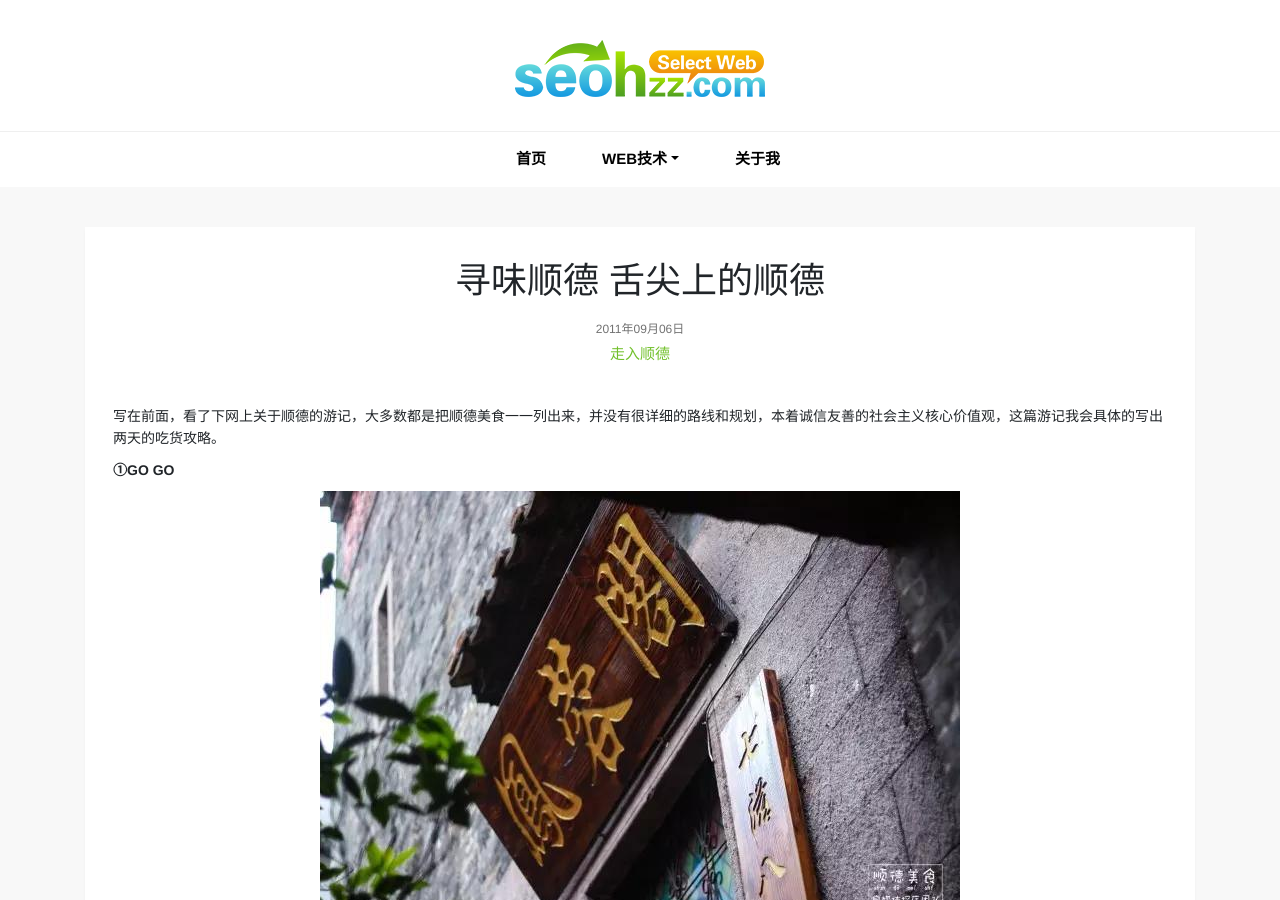
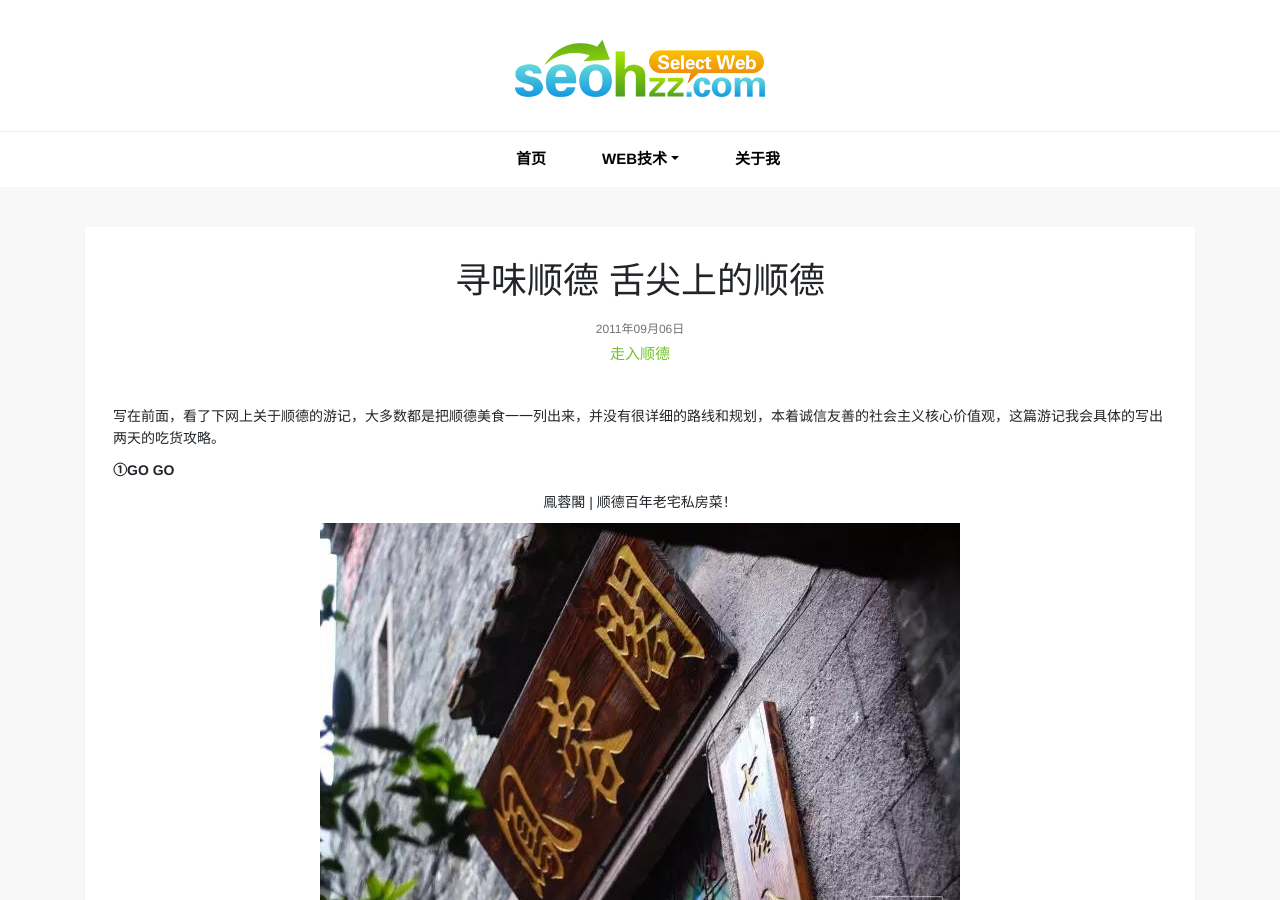
Before and after one commit to LeoQihao/LeoQihao.github.io, a Jekyll site: the page built from ueo/_posts/2011-09-06-web-read-skill.html, in a window 1280 px wide and 900 px high. Built offline with Jekyll 4.4.1, drawn with Linux system fonts in a browser that asks for light colours.

Commit message:
Update 2011-09-06-web-read-skill.html

```diff
--- a/ueo/_posts/2011-09-06-web-read-skill.html
+++ b/ueo/_posts/2011-09-06-web-read-skill.html
@@ -11,7 +11,9 @@ description: 文章的阅读性是一个对用户友好的体现，熟练运用
   两天的吃货攻略。</p>
 
 <p><b>①GO GO</b></p>
-<p align="center 鳯蓉閣 | 顺德百年老宅私房菜！"></p>
+<p align="center">
+  鳯蓉閣 | 顺德百年老宅私房菜！
+</p>
 
 <p align="center"><img class="img-fluid" alt="Select Web文章列表" src="{{ site.url }}/images/ueo/web-read-skill-1.jpg"></p>
 <p align="center">图1&nbsp;&nbsp;&nbsp; Select Web文章列表</p>
```
